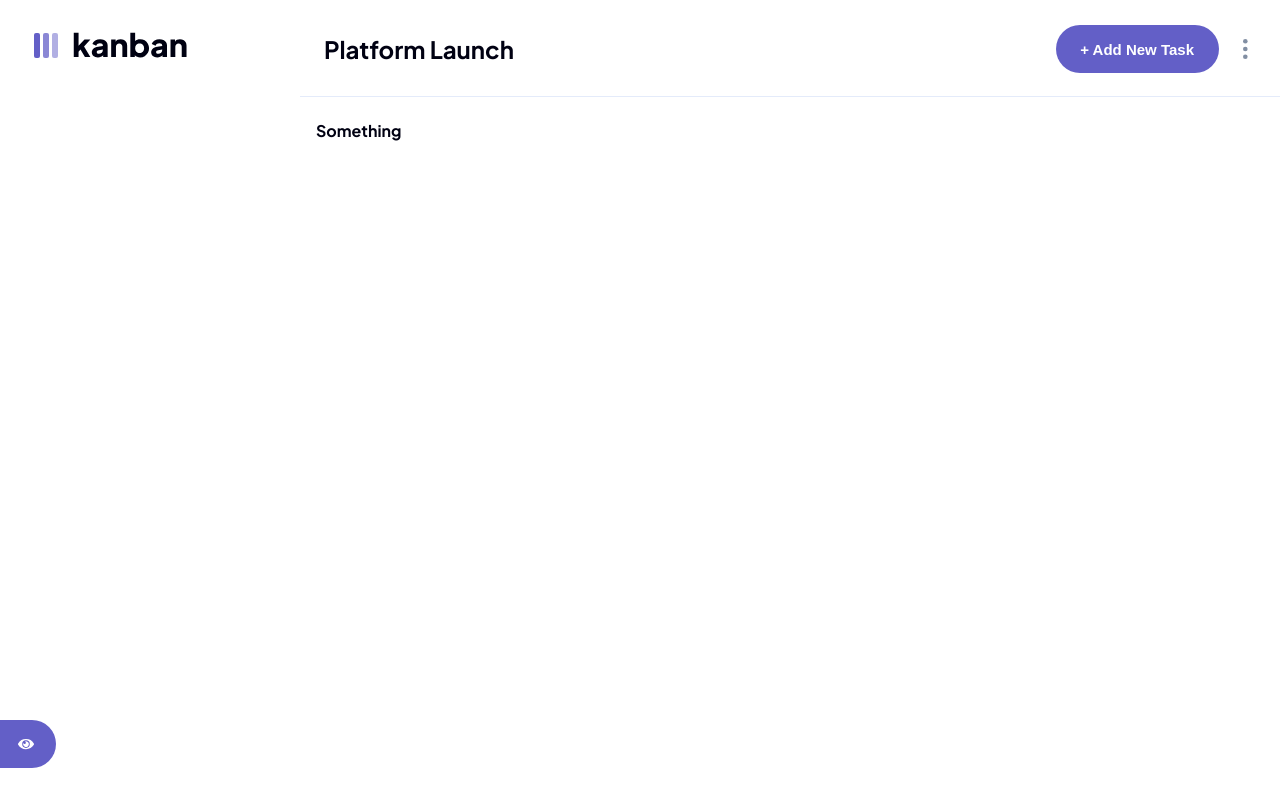
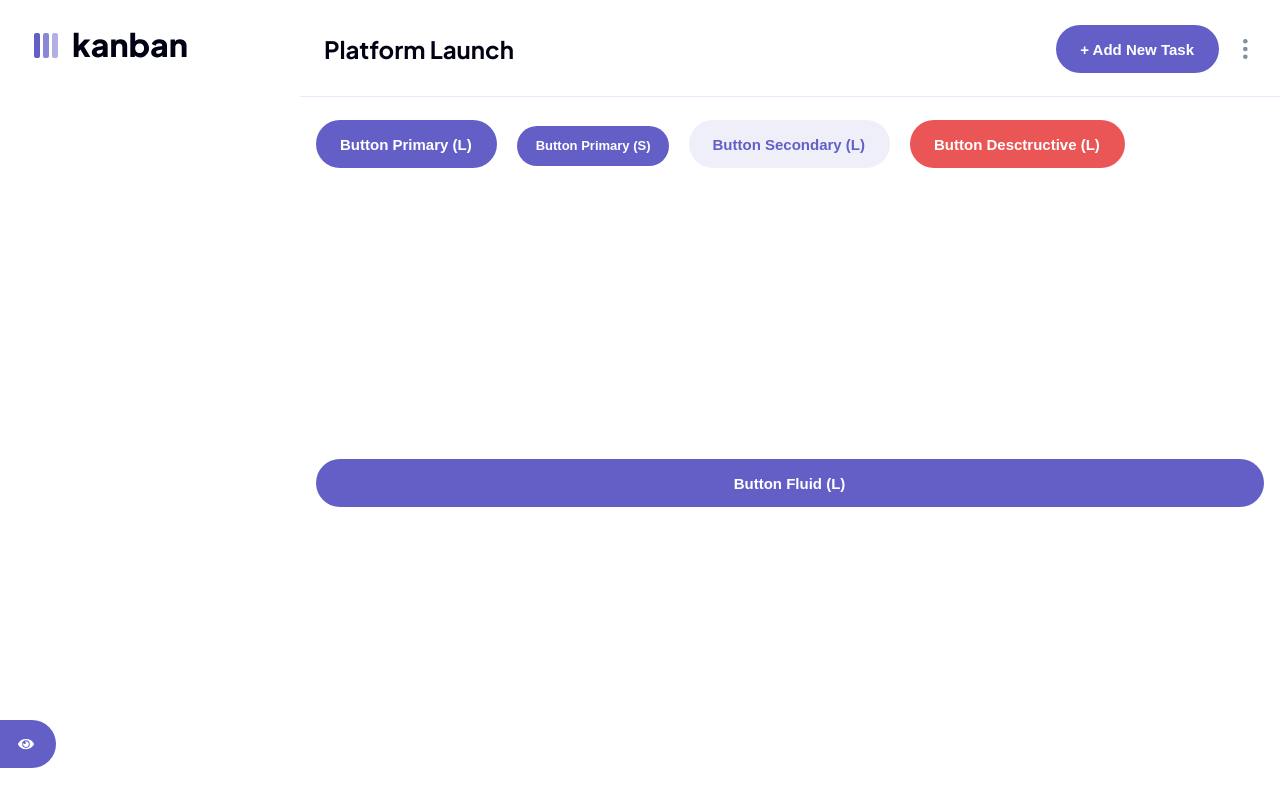
Before and after one commit to juandadev/kanban-board, a React (Create React App) app: page / in a window 1280 px wide. Built offline with nearby package versions, Linux system fonts and the light colour scheme.

Commit message:
Button component

```diff
--- a/src/App/App.jsx
+++ b/src/App/App.jsx
@@ -1,4 +1,5 @@
 import React, { useContext } from 'react';
+import Button from '../components/Button/Button';
 import Header from '../components/Header';
 import Navbar from '../components/Navbar';
 import { context } from '../context';
@@ -13,7 +14,23 @@ function App() {
       <div className={`container ${s.dashboard} ${!isNavbarOpen && s.hiddenNavbar}`}>
         <Header containerClassName={s.header} />
         <Navbar containerClassName={s.nav} />
-        <main className={s.container}>Something</main>
+        <main className={s.container}>
+          <Button type="primary" size="large">
+            Button Primary (L)
+          </Button>
+          <Button type="primary" size="small">
+            Button Primary (S)
+          </Button>
+          <Button type="secondary" size="large">
+            Button Secondary (L)
+          </Button>
+          <Button type="danger" size="large">
+            Button Desctructive (L)
+          </Button>
+          <Button type="primary" size="large" fluid>
+            Button Fluid (L)
+          </Button>
+        </main>
       </div>
     </div>
   );
--- a/src/App/App.module.scss
+++ b/src/App/App.module.scss
@@ -1,4 +1,8 @@
 .container {
+  display: flex;
+  align-items: baseline;
+  flex-wrap: wrap;
+  gap: 2rem;
   grid-area: content;
   padding: 2.3rem 1.6rem;
 }
--- /dev/null
+++ b/src/components/Button/Button.jsx
@@ -0,0 +1,40 @@
+import React from 'react';
+import PropTypes from 'prop-types';
+import s from './Button.module.scss';
+
+export default function Button(props) {
+  const { children, className, onClick, type, size, fluid } = props;
+
+  const handleClick = () => {
+    if (typeof onClick === 'function') {
+      onClick();
+    }
+  };
+
+  return (
+    <button
+      type="button"
+      className={`${className} ${s.button} ${s[type]} ${s[size]} ${fluid && s.fluid}`}
+      onClick={handleClick}>
+      {children}
+    </button>
+  );
+}
+
+Button.propTypes = {
+  children: PropTypes.oneOfType([PropTypes.string, PropTypes.element]),
+  className: PropTypes.string,
+  onClick: PropTypes.func,
+  type: PropTypes.oneOf(['primary', 'secondary', 'danger']),
+  size: PropTypes.oneOf(['small', 'large']),
+  fluid: PropTypes.bool
+};
+
+Button.defaultProps = {
+  children: '',
+  className: null,
+  onClick: null,
+  type: 'primary',
+  size: 'large',
+  fluid: false
+};
--- /dev/null
+++ b/src/components/Button/Button.module.scss
@@ -0,0 +1,51 @@
+.button {
+  height: fit-content;
+  font-weight: 700;
+  border: none;
+  border-radius: 10rem;
+  transition: all 0.3s ease-in-out;
+  cursor: pointer;
+}
+
+.fluid {
+  width: 100%;
+}
+
+.small {
+  padding: 0.8rem 1.8rem 0.9rem 1.9rem;
+  font-size: 1.3rem;
+  line-height: 2.3rem;
+}
+
+.large {
+  padding: 1.5rem 2.5rem 1.4rem 2.4rem;
+  font-size: 1.5rem;
+  line-height: 1.9rem;
+}
+
+.primary {
+  color: var(--white);
+  background-color: var(--main-purple);
+
+  &:hover {
+    background-color: var(--hover-purple-2);
+  }
+}
+
+.secondary {
+  color: var(--main-purple);
+  background-color: var(--secondary-btn);
+
+  &:hover {
+    background-color: var(--secondary-btn-hover);
+  }
+}
+
+.danger {
+  color: var(--white);
+  background-color: var(--red);
+
+  &:hover {
+    background-color: var(--hover-red);
+  }
+}
--- a/src/index.css
+++ b/src/index.css
@@ -13,6 +13,9 @@
   --main-purple: #635FC7;
   --hover-purple-1: rgba(98, 95, 199, 0.10);
   --hover-purple-2: #A8A4FF;
+
+  --red: #EA5555;
+  --hover-red: #FF9898;
 
   --medium: 500;
   --bold: 700;
@@ -49,6 +52,8 @@ body {
   --secondary-text: var(--medium-grey);
   --lines: var(--lines-light);
   --hover-state: var(--hover-purple-1);
+  --secondary-btn: rgba(99, 95, 199, 0.1);
+  --secondary-btn-hover: rgba(99, 95, 199, 0.25);
   background-color: var(--container-1-color);
   color: var(--primary-text);
   transition: background 0.3s ease-in-out;
@@ -62,6 +67,8 @@ body {
   --secondary-text: var(--medium-grey);
   --lines: var(--lines-dark);
   --hover-state: var(--white);
+  --secondary-btn: var(--white);
+  --secondary-btn-hover: var(--white);
 }
 
 @media (min-width: 576px) {
```
